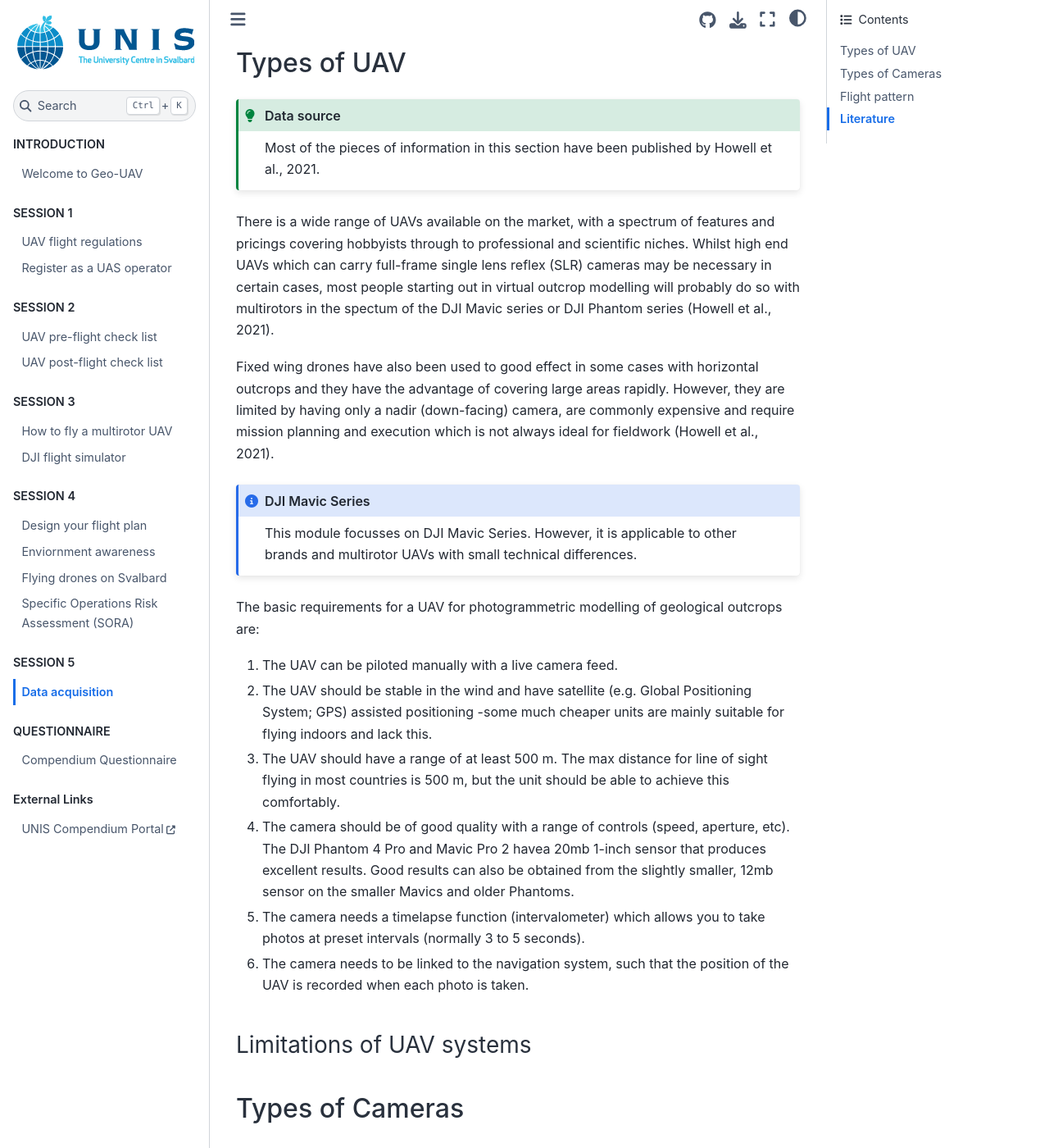
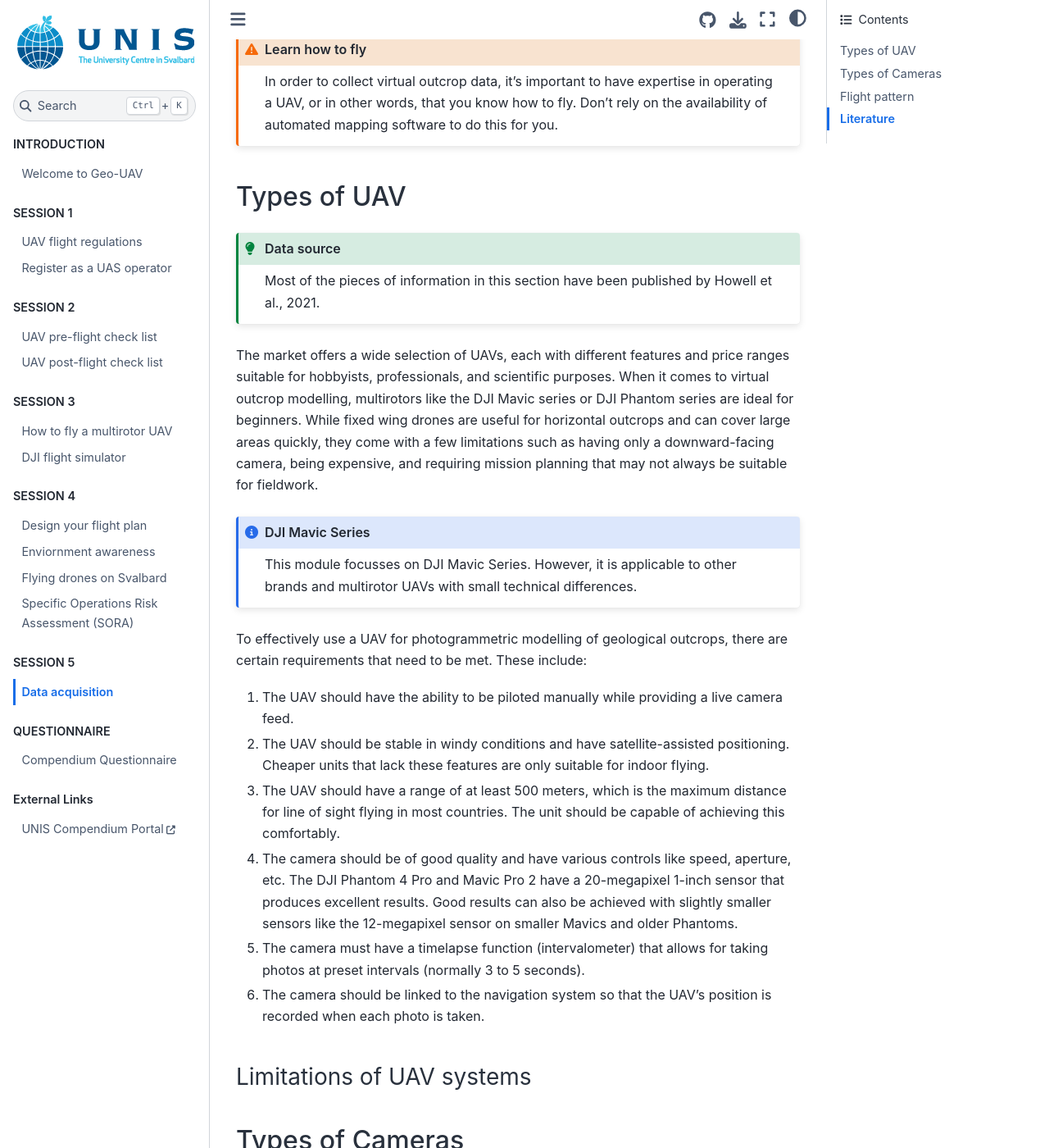
Before and after one commit to UNISvalbard/Geo-UAV, a Jupyter Book: the page built from content/lessons/data_acquisition/data_acquisition.md, in a window 1280 px wide and 1400 px high, scrolled down 1368 px. Shown: the whole window at 82% size. Built offline with Jupyter Book 1.0.4 settings and Sphinx 7.4.7 and the Sphinx Book theme 1.1.4, drawn with Linux system fonts in a browser that asks for light colours; some of the changed text lies outside the part shown.

Commit message:
updates regulations

````diff
--- a/content/lessons/data_acquisition/data_acquisition.md
+++ b/content/lessons/data_acquisition/data_acquisition.md
@@ -15,6 +15,11 @@
 
 The data acquisition stage also contains processes during which we collect additional data, for example, [Ground Control Points (GCPs)](https://unisvalbard.github.io/Geo-SfM/content/lessons/l2/gcps.html).
 
+```{admonition} Learn how to fly
+:class: warning
+In order to collect virtual outcrop data, it's important to have expertise in operating a UAV, or in other words, that you know how to fly. Don't rely on the availability of automated mapping software to do this for you.
+```
+
 ## Types of UAV
 
 ```{admonition} Data source
@@ -22,22 +27,21 @@
 Most of the pieces of information in this section have been published by Howell et al., 2021.
 ```
 
-There is a wide range of UAVs available on the market, with a spectrum of features and pricings covering hobbyists through to professional and scientific niches. Whilst high end UAVs which can carry full-frame single lens reflex (SLR) cameras may be necessary in certain cases, most people starting out in virtual outcrop modelling will probably do so with multirotors in the spectum of the DJI Mavic series or DJI Phantom series (Howell et al., 2021).
-
-Fixed wing drones have also been used to good effect in some cases with horizontal outcrops and they have the advantage of covering large areas rapidly. However, they are limited by having only a nadir (down-facing) camera, are commonly expensive and require mission planning and execution which is not always ideal for fieldwork (Howell et al., 2021).
+The market offers a wide selection of UAVs, each with different features and price ranges suitable for hobbyists, professionals, and scientific purposes. When it comes to virtual outcrop modelling, multirotors like the DJI Mavic series or DJI Phantom series are ideal for beginners. While fixed wing drones are useful for horizontal outcrops and can cover large areas quickly, they come with a few limitations such as having only a downward-facing camera, being expensive, and requiring mission planning that may not always be suitable for fieldwork.
 
 ```{admonition} DJI Mavic Series
 :class: note
 This module focusses on DJI Mavic Series. However, it is applicable to other brands and multirotor UAVs with small technical differences.
 ```
 
-The basic requirements for a UAV for photogrammetric modelling of geological outcrops are:
-1. The UAV can be piloted manually with a live camera feed.
-2. The UAV should be stable in the wind and have satellite (e.g. Global Positioning System; GPS) assisted positioning -some much cheaper units are mainly suitable for flying indoors and lack this.
-3. The UAV should have a range of at least 500 m. The max distance for line of sight flying in most countries is 500 m, but the unit should be able to achieve this comfortably.
-4. The camera should be of good quality with a range of controls (speed, aperture, etc). The DJI Phantom 4 Pro and Mavic Pro 2 havea 20mb 1-inch sensor that produces excellent results. Good results can also be obtained from the slightly smaller, 12mb sensor on the smaller Mavics and older Phantoms.
-5. The camera needs a timelapse function (intervalometer) which allows you to take photos at preset intervals (normally 3 to 5 seconds).
-6. The camera needs to be linked to the navigation system, such that the position of the UAV is recorded when each photo is taken.
+To effectively use a UAV for photogrammetric modelling of geological outcrops, there are certain requirements that need to be met. These include:
+
+1. The UAV should have the ability to be piloted manually while providing a live camera feed.
+2. The UAV should be stable in windy conditions and have satellite-assisted positioning. Cheaper units that lack these features are only suitable for indoor flying.
+3. The UAV should have a range of at least 500 meters, which is the maximum distance for line of sight flying in most countries. The unit should be capable of achieving this comfortably.
+4. The camera should be of good quality and have various controls like speed, aperture, etc. The DJI Phantom 4 Pro and Mavic Pro 2 have a 20-megapixel 1-inch sensor that produces excellent results. Good results can also be achieved with slightly smaller sensors like the 12-megapixel sensor on smaller Mavics and older Phantoms.
+5. The camera must have a timelapse function (intervalometer) that allows for taking photos at preset intervals (normally 3 to 5 seconds).
+6. The camera should be linked to the navigation system so that the UAV's position is recorded when each photo is taken.
 
 ### Limitations of UAV systems
 
````
Also changed, not shown: content/lessons/regulations/regulations.md (+7 -0 lines), content/lessons/regulations/assets/dronecategories.png (added).
